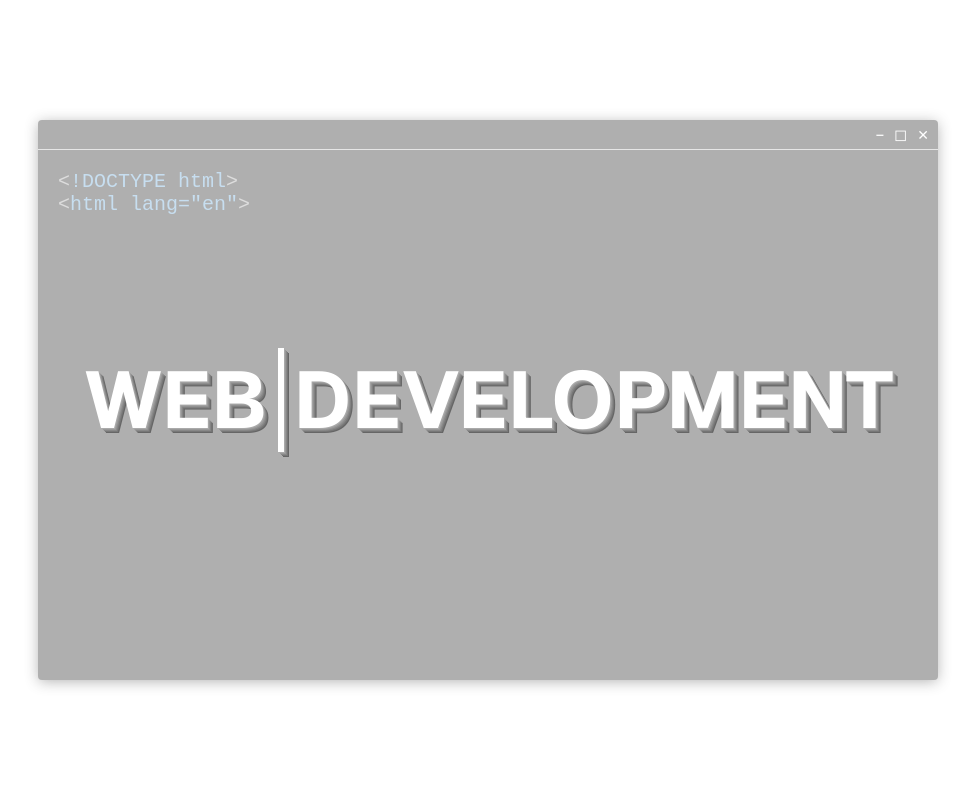
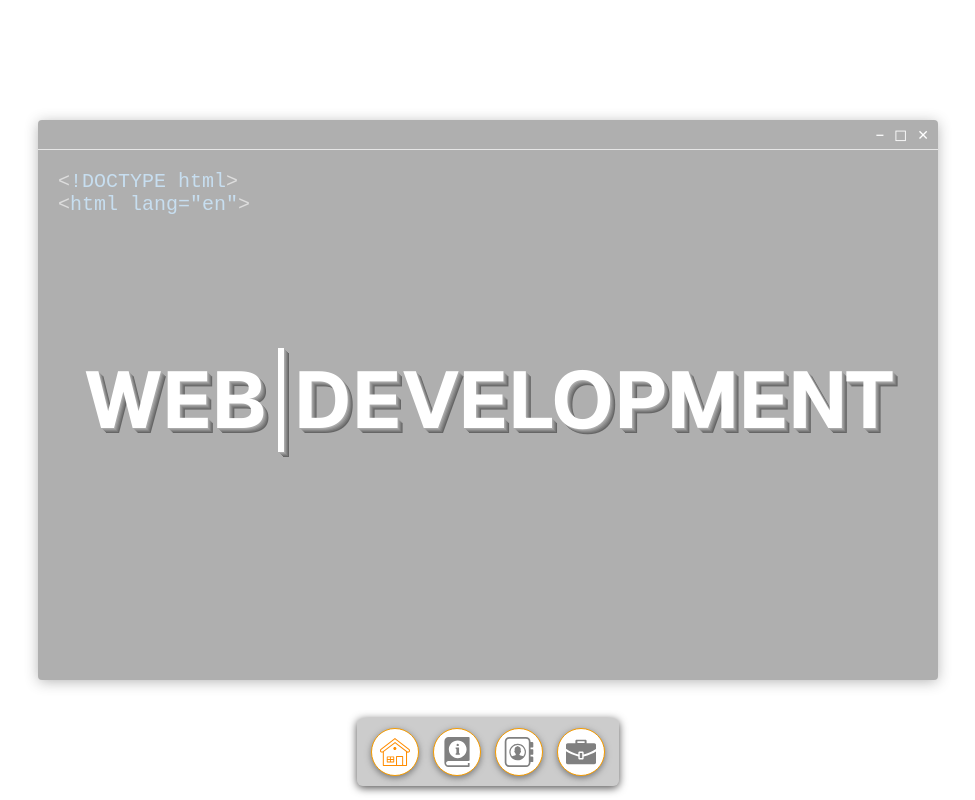
Before and after one commit to StanislavKharkiv/about_me, a Next.js app: page / in a window 1280 px wide. Shown: the whole page, without its empty margins (152-1127 px from the left). Built offline with nearby package versions, Linux system fonts and the light colour scheme.

Commit message:
fix: menu styles and animation bag

```diff
--- a/src/components/general/NavMenu/NavMenu.module.scss
+++ b/src/components/general/NavMenu/NavMenu.module.scss
@@ -18,12 +18,12 @@
 
 .menuListItem {
   transition: 0.4s ease-in-out;
-  interpolate-size: allow-keywords;
   overflow: hidden;
   border: 1px solid var(--accent);
   background: var(--white);
   border-radius: 50%;
   box-shadow: #797979 0 2px 6px 0;
+  cursor: pointer;
 
   &:hover {
     box-shadow: inset #999999 0 1px 6px 0;
--- a/src/components/general/NavMenu/NavMenu.tsx
+++ b/src/components/general/NavMenu/NavMenu.tsx
@@ -16,16 +16,18 @@ const MENU_ITEMS = [
 
 export default function NavMenu() {
   const pathname = usePathname()
-  const [isLoading, setIsLoading] = useState(true) // TODO: put in state manager and sow loading all page
+  const [isReady, setIsReady] = useState(true) // TODO: add animation for show menu
+
+  const handleReadyToRender = () => setIsReady(false)
 
   return (
     <nav
       className={styles.menu}
-      style={isLoading ? { visibility: "hidden", opacity: 0 } : { visibility: "visible", opacity: 1 }}
+      style={isReady ? { visibility: "hidden", opacity: 0 } : { visibility: "visible", opacity: 1 }}
     >
       <ul className={styles.menuList}>
-        {MENU_ITEMS.map(({ href, icon: Icon, text }) => (
-          <MenuItem key={text} isLoading={isLoading} setIsLoading={setIsLoading}>
+        {MENU_ITEMS.map(({ href, icon: Icon, text }, i) => (
+          <MenuItem key={text} onReadyToRender={i === 0 ? handleReadyToRender : undefined}>
             <Link href={href}>
               <span className={styles.menuIconWrap}>
                 <Icon color={pathname === href ? "darkorange" : "gray"} className={styles.icon} />
@@ -43,11 +45,10 @@ const DEFAULT_WIDTH = 48
 
 interface MenuItemProps {
   children: ReactNode
-  isLoading: boolean
-  setIsLoading: (loading: boolean) => void
+  onReadyToRender?: () => void
 }
 
-function MenuItem({ children, isLoading, setIsLoading }: MenuItemProps) {
+function MenuItem({ children, onReadyToRender }: MenuItemProps) {
   const itemRef = useRef<HTMLLIElement>(null)
   const [width, setWidth] = useState<number | string>("auto")
   const [offsetWidth, setOffsetWidth] = useState(DEFAULT_WIDTH)
@@ -58,6 +59,8 @@ function MenuItem({ children, isLoading, setIsLoading }: MenuItemProps) {
       setOffsetWidth(itemRef.current.offsetWidth)
       setWidth(DEFAULT_WIDTH)
     }
+    onReadyToRender?.()
+    // eslint-disable-next-line react-hooks/exhaustive-deps
   }, [])
 
   return (
@@ -67,9 +70,6 @@ function MenuItem({ children, isLoading, setIsLoading }: MenuItemProps) {
       style={isHovered ? { width: offsetWidth, borderRadius: 8 } : { width }}
       ref={itemRef}
       className={styles.menuListItem}
-      onTransitionEnd={() => {
-        if (isLoading) setIsLoading(false)
-      }}
     >
       {children}
     </li>
```
